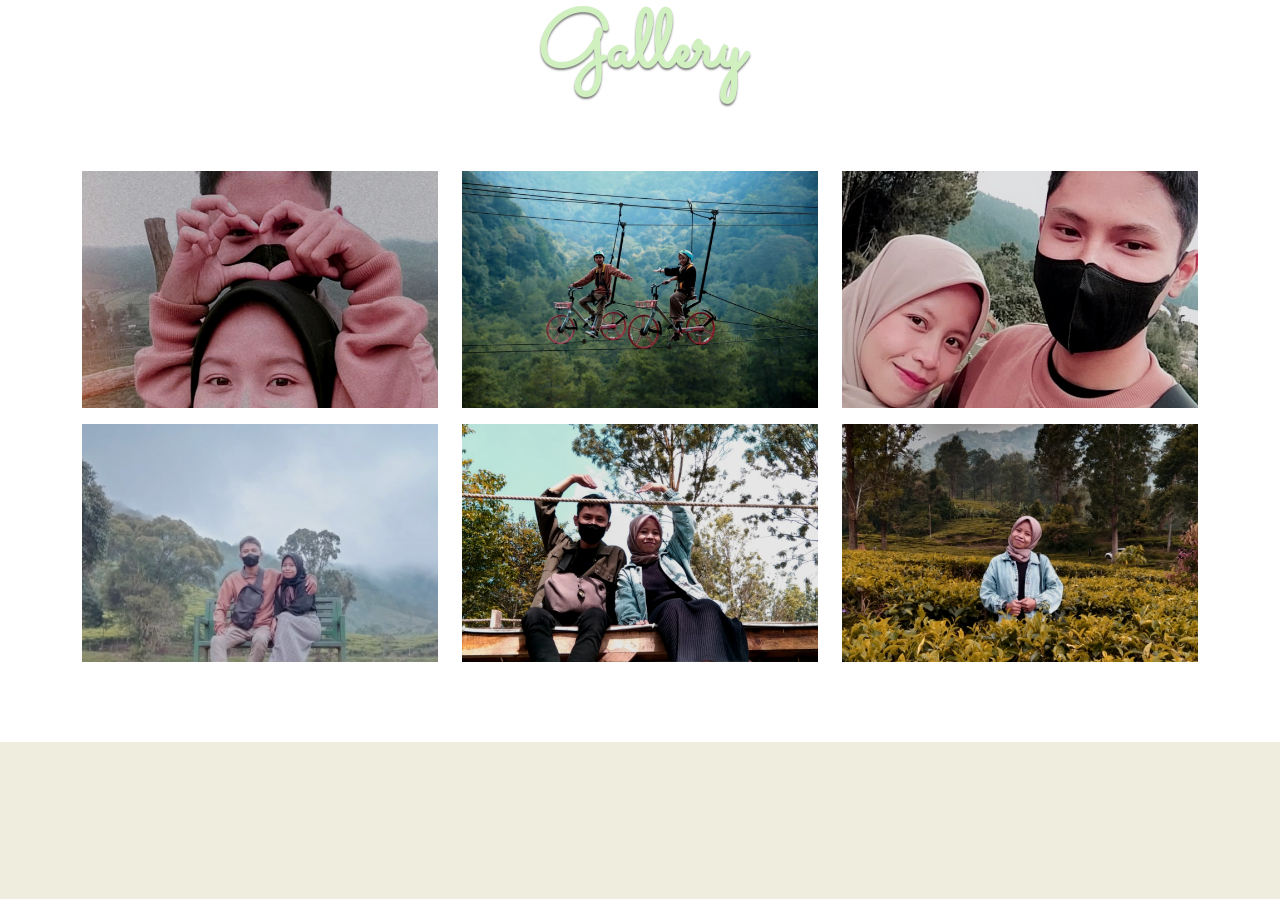
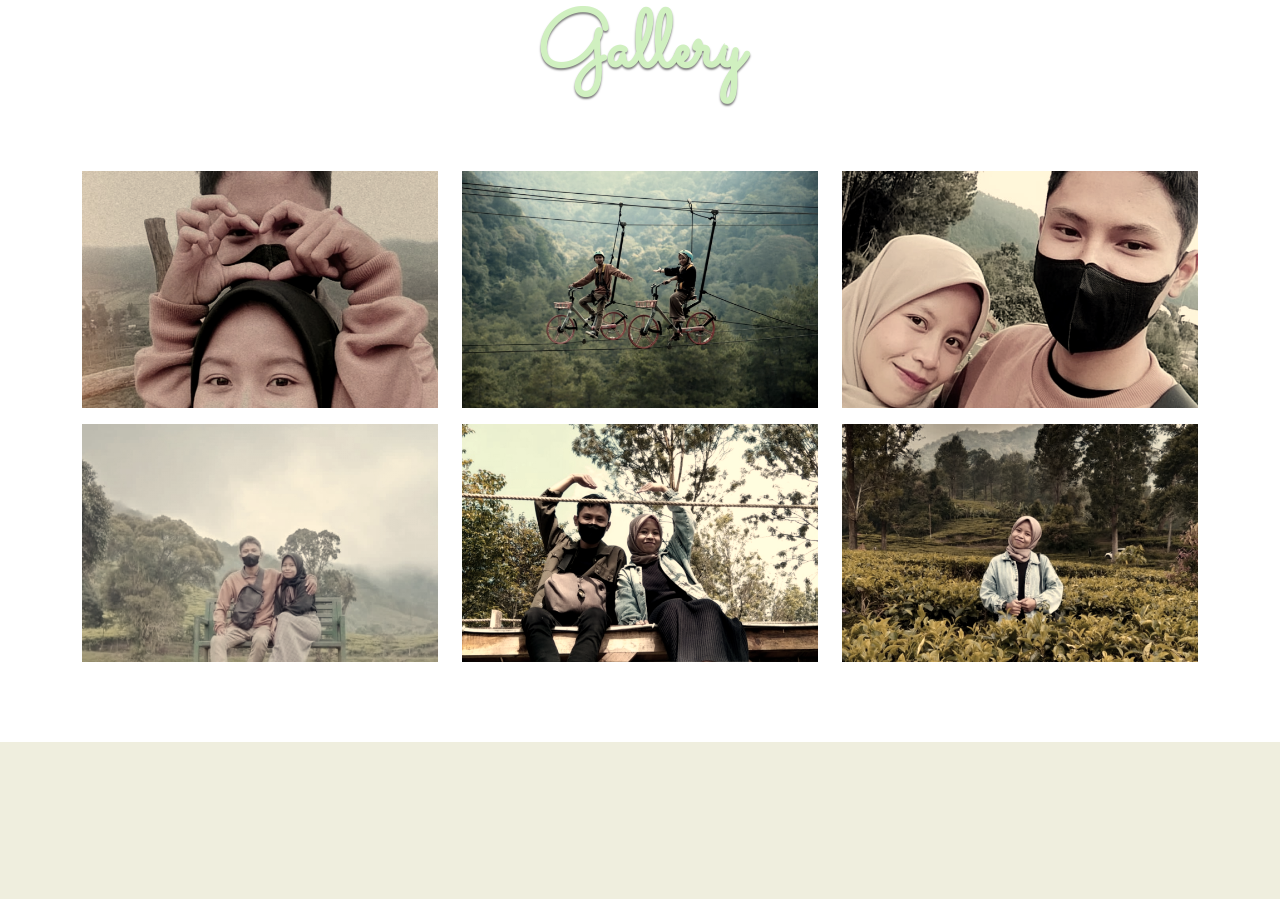
Before and after one commit to ghz27/weddingjuangina, a plain HTML site: page index.html in a window 1280 px wide. Shown: the part 2561-3460 px from the top of the page. Drawn offline with nearby package versions, Linux system fonts and the light colour scheme.

Commit message:
Update style.css
fixed filter for gallery

```diff
--- a/css/style.css
+++ b/css/style.css
@@ -189,8 +189,12 @@ body {
 	padding-bottom: 5rem;
 }
 
+.gallery img {
+	filter: sepia(50%);
+}
+
 .gallery img:hover {
-	filter: sepia(50%);
+	filter: none;
 }
 
 .story {
```
